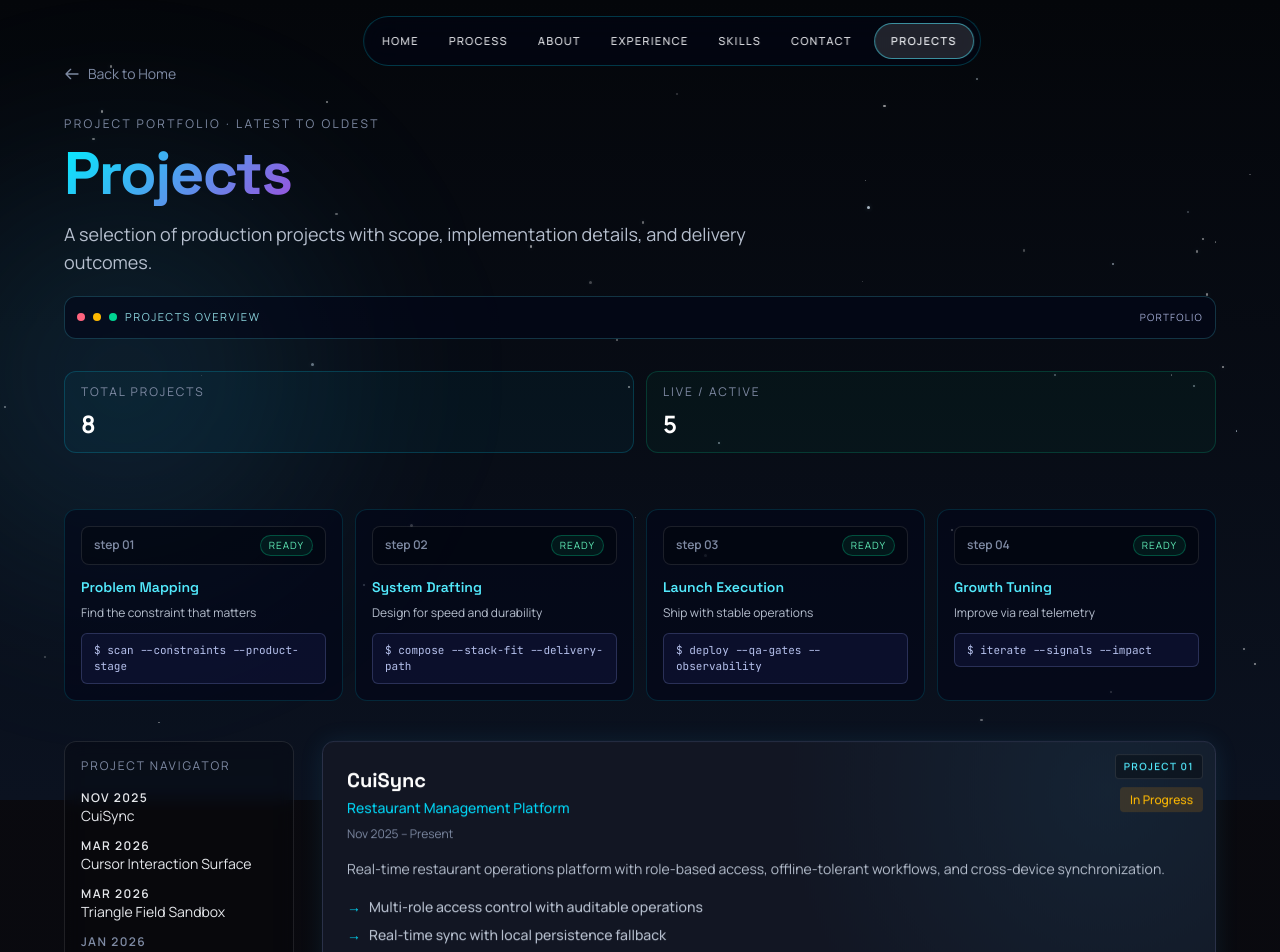
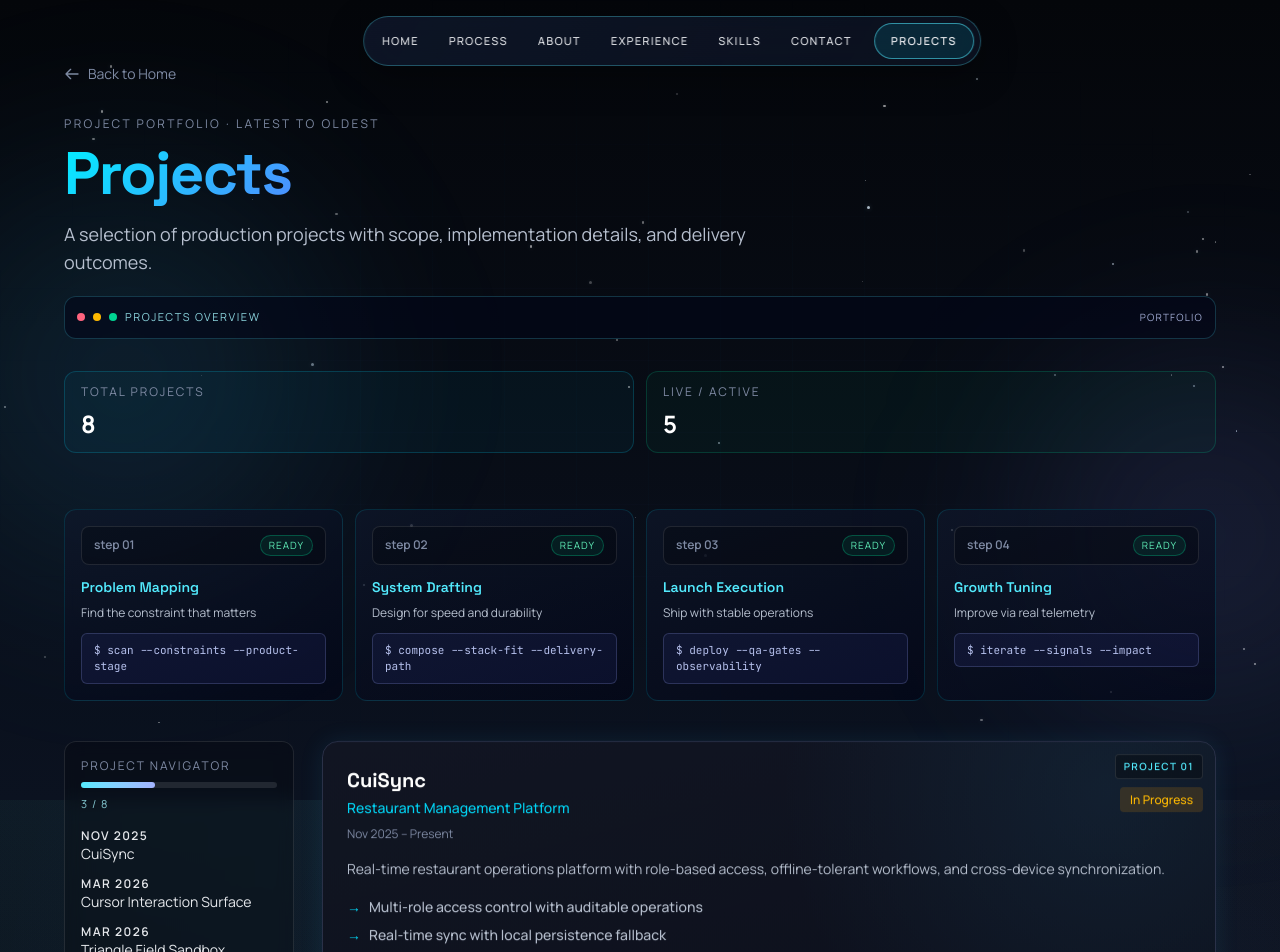
Before and after one commit to nikomeguro2004/portfolio, a Next.js app: page /projects in a window 1280 px wide. Shown: the top 952 px of the page. Built offline with nearby package versions, Linux system fonts and the light colour scheme.

Commit message:
feat: enhance project filtering and navigation components with improved UI and functionality

```diff
--- a/app/components/FloatingSectionNavbar.tsx
+++ b/app/components/FloatingSectionNavbar.tsx
@@ -105,7 +105,7 @@ export default function FloatingSectionNavbar() {
       }`}
       aria-label="Section navigation"
     >
-      <div className="flex max-w-[calc(100vw-1rem)] items-center gap-1.5 overflow-x-auto rounded-full border border-cyan-400/25 bg-slate-950/45 p-1.5 backdrop-blur-md">
+      <div className="flex max-w-[calc(100vw-1rem)] items-center gap-1.5 overflow-x-auto rounded-full border border-cyan-300/30 bg-[linear-gradient(120deg,rgba(15,23,42,0.86),rgba(15,23,42,0.62))] p-1.5 shadow-[0_10px_36px_rgba(0,0,0,0.35)] backdrop-blur-xl">
         {sectionLinks.map((link) => {
           const isActive = activeHref === link.hash;
 
@@ -117,11 +117,14 @@ export default function FloatingSectionNavbar() {
               aria-current={isActive ? 'page' : undefined}
               className={`shrink-0 rounded-full px-3 py-2 text-[11px] font-medium uppercase tracking-[0.12em] transition-colors ${
                 isActive
-                  ? 'bg-white/12 text-cyan-300'
+                  ? 'bg-white/14 text-cyan-200'
                   : 'text-slate-200/85 hover:bg-white/10 hover:text-cyan-300'
               }`}
             >
-              {link.label}
+              <span className="inline-flex items-center gap-1.5">
+                {isActive && <span className="h-1.5 w-1.5 rounded-full bg-cyan-300 shadow-[0_0_12px_rgba(103,232,249,0.85)]" />}
+                {link.label}
+              </span>
             </a>
           );
         })}
@@ -131,7 +134,7 @@ export default function FloatingSectionNavbar() {
           onClick={() => setActiveHref('/projects')}
           className={`ml-1 inline-flex h-9 shrink-0 items-center rounded-full border px-4 text-[11px] font-semibold uppercase tracking-[0.12em] transition-colors ${
             activeHref === '/projects'
-              ? 'border-cyan-300/55 bg-white/12 text-cyan-300'
+              ? 'border-cyan-300/55 bg-cyan-400/12 text-cyan-200'
               : 'border-cyan-300/35 bg-transparent text-cyan-300 hover:bg-cyan-400/10'
           }`}
           aria-label="Go to projects"
--- a/app/components/ProjectsMilestoneDeck.tsx
+++ b/app/components/ProjectsMilestoneDeck.tsx
@@ -31,7 +31,7 @@ export default function ProjectsMilestoneDeck() {
   return (
     <div ref={rootRef} className="grid md:grid-cols-4 gap-3 mb-10">
       {MILESTONES.map((item) => (
-        <div key={item.step} className="milestone-lane-card rounded-xl border border-cyan-400/15 bg-slate-950/60 p-4 opacity-0">
+        <div key={item.step} className="milestone-lane-card group rounded-xl border border-cyan-400/15 bg-[linear-gradient(160deg,rgba(15,23,42,0.7),rgba(2,6,23,0.7))] p-4 opacity-0 transition-all duration-300 hover:-translate-y-1 hover:border-cyan-300/35">
           <div className="mb-3 flex items-center justify-between rounded-lg border border-white/10 bg-black/25 px-3 py-2">
             <p className="text-xs font-semibold" style={{ color: 'var(--text-tertiary)' }}>
               step {item.step}
@@ -39,12 +39,12 @@ export default function ProjectsMilestoneDeck() {
             <span className="rounded-full border border-emerald-400/30 bg-emerald-500/10 px-2 py-0.5 text-[10px] uppercase tracking-widest text-emerald-300">ready</span>
           </div>
 
-          <h3 className="text-sm font-semibold text-cyan-300 mb-2">{item.title}</h3>
+          <h3 className="text-sm font-semibold text-cyan-300 mb-2 group-hover:text-cyan-200 transition-colors">{item.title}</h3>
           <p className="text-xs" style={{ color: 'var(--text-secondary)' }}>
             {item.note}
           </p>
 
-          <div className="mt-3 rounded-md border border-indigo-300/20 bg-indigo-500/8 px-3 py-2 font-mono text-[11px] text-indigo-200/90">
+          <div className="mt-3 rounded-md border border-indigo-300/20 bg-indigo-500/8 px-3 py-2 font-mono text-[11px] text-indigo-200/90 group-hover:border-indigo-300/35 group-hover:bg-indigo-500/14 transition-colors">
             $ {item.command}
           </div>
         </div>
--- a/app/globals.css
+++ b/app/globals.css
@@ -9,7 +9,7 @@
   --text-secondary: #B6BFCE;
   --text-tertiary: #7E8AA3;
   --accent: #00F0FF;
-  --accent-secondary: #9D4EDD;
+  --accent-secondary: #4F8CFF;
   --accent-hover: #50F6FF;
   --border: #2A3148;
   --border-subtle: rgba(31, 41, 51, 0.5);
@@ -24,11 +24,41 @@ html {
 }
 
 body {
-  background: linear-gradient(180deg, var(--background) 0%, #07080E 100%);
+  background:
+    radial-gradient(circle at 10% 12%, rgba(56, 189, 248, 0.12), transparent 36%),
+    radial-gradient(circle at 88% 28%, rgba(79, 140, 255, 0.1), transparent 42%),
+    linear-gradient(180deg, var(--background) 0%, #07080E 100%);
   color: var(--foreground);
   font-family: var(--font-body-alt), var(--font-geist-sans), "Manrope", system-ui, sans-serif;
   overflow-x: hidden;
   min-height: 100vh;
+  position: relative;
+  isolation: isolate;
+}
+
+body::before {
+  content: '';
+  position: fixed;
+  inset: 0;
+  pointer-events: none;
+  background-image: radial-gradient(rgba(255, 255, 255, 0.05) 0.7px, transparent 0.7px);
+  background-size: 3px 3px;
+  opacity: 0.08;
+  z-index: -2;
+}
+
+body::after {
+  content: '';
+  position: fixed;
+  inset: 0;
+  pointer-events: none;
+  background: radial-gradient(circle at center, transparent 36%, rgba(3, 7, 18, 0.44) 100%);
+  z-index: -1;
+}
+
+::selection {
+  background: rgba(34, 211, 238, 0.32);
+  color: #f8fafc;
 }
 
 h1,
@@ -116,21 +146,21 @@ pre,
   align-items: center;
   justify-content: center;
   padding: 0.875rem 1.75rem;
-  background: linear-gradient(90deg, var(--accent) 0%, var(--accent-secondary) 100%);
+  background: linear-gradient(110deg, var(--accent) 0%, var(--accent-secondary) 100%);
   color: #0B0F14;
   font-weight: 700;
   border-radius: 10px;
   transition: all 0.2s ease;
   text-decoration: none;
-  border: none;
+  border: 1px solid rgba(125, 211, 252, 0.28);
   cursor: pointer;
-  box-shadow: 0 6px 20px rgba(56, 189, 248, 0.15);
+  box-shadow: 0 8px 24px rgba(56, 189, 248, 0.18);
 }
 
 .btn-primary:hover {
   transform: translateY(-3px);
-  box-shadow: 0 12px 32px rgba(56, 189, 248, 0.3);
-  background: linear-gradient(90deg, var(--accent-hover) 0%, var(--accent) 100%);
+  box-shadow: 0 16px 36px rgba(56, 189, 248, 0.3);
+  background: linear-gradient(110deg, var(--accent-hover) 0%, var(--accent) 100%);
 }
 
 .btn-secondary {
@@ -239,11 +269,11 @@ pre,
 /* Project Card */
 .project-card {
   position: relative;
-  background: var(--bg-card);
+  background: linear-gradient(165deg, rgba(18, 22, 35, 0.96), rgba(13, 16, 27, 0.98));
   border: 1px solid var(--border);
-  border-radius: 12px;
+  border-radius: 16px;
   padding: 1.5rem;
-  transition: all 0.2s ease;
+  transition: transform 0.28s ease, box-shadow 0.28s ease, border-color 0.28s ease;
   overflow: hidden;
 }
 
@@ -251,17 +281,33 @@ pre,
   content: '';
   position: absolute;
   inset: 0;
-  background: linear-gradient(135deg, rgba(56, 189, 248, 0.03) 0%, transparent 50%);
+  background: linear-gradient(140deg, rgba(56, 189, 248, 0.07) 0%, rgba(79, 140, 255, 0.03) 40%, transparent 72%);
   opacity: 0;
   transition: opacity 0.3s ease;
 }
 
+.project-card::after {
+  content: '';
+  position: absolute;
+  inset: 0;
+  border-radius: 16px;
+  border: 1px solid rgba(56, 189, 248, 0.24);
+  opacity: 0;
+  transition: opacity 0.3s ease;
+  pointer-events: none;
+}
+
 .project-card:hover {
-  transform: translateY(-6px);
-  box-shadow: 0 14px 32px rgba(2, 6, 23, 0.6);
+  transform: translateY(-8px);
+  border-color: rgba(94, 234, 212, 0.34);
+  box-shadow: 0 22px 44px rgba(2, 6, 23, 0.62);
 }
 
 .project-card:hover::before {
+  opacity: 1;
+}
+
+.project-card:hover::after {
   opacity: 1;
 }
 
--- a/app/projects/page.tsx
+++ b/app/projects/page.tsx
@@ -71,20 +71,33 @@ function ProjectsHeader({
 }
 
 function ProjectNavigator({
-  sortedProjects,
+  visibleProjects,
   activeProjectIndex,
+  progressRatio,
   onSelectProject,
 }: {
-  sortedProjects: Project[];
+  visibleProjects: Project[];
   activeProjectIndex: number;
+  progressRatio: number;
   onSelectProject: (index: number) => void;
 }) {
   return (
-    <aside className="hidden self-start md:block">
-      <div className="rounded-xl border border-white/10 bg-black/20 p-4 backdrop-blur-sm md:sticky md:top-28 md:max-h-[calc(100vh-8rem)] md:overflow-y-auto">
-        <p className="mb-4 text-xs uppercase tracking-[0.16em]" style={{ color: 'var(--text-tertiary)' }}>Project Navigator</p>
+    <aside className="hidden self-start md:sticky md:top-28 md:block md:h-fit">
+      <div className="rounded-xl border border-white/10 bg-black/20 p-4 backdrop-blur-sm md:max-h-[calc(100vh-8rem)] md:overflow-y-auto">
+        <p className="mb-2 text-xs uppercase tracking-[0.16em]" style={{ color: 'var(--text-tertiary)' }}>Project Navigator</p>
+        <div className="mb-4">
+          <div className="mb-2 h-1.5 rounded-full bg-white/10">
+            <div
+              className="h-full rounded-full bg-linear-to-r from-cyan-300 to-indigo-300 transition-all duration-300"
+              style={{ width: `${Math.max(progressRatio * 100, 5)}%` }}
+            />
+          </div>
+          <p className="text-[11px] uppercase tracking-[0.12em] text-cyan-200/80">
+            {Math.min(activeProjectIndex + 1, visibleProjects.length)} / {visibleProjects.length}
+          </p>
+        </div>
         <div className="space-y-3">
-          {sortedProjects.map((project, index) => (
+          {visibleProjects.map((project, index) => (
             <button
               key={project.title}
               className="block text-left transition-colors"
@@ -245,8 +258,11 @@ export default function ProjectsPage() {
   const headerRef = useRef<HTMLDivElement>(null);
   const projectsRef = useRef<HTMLDivElement>(null);
   const backdropRef = useRef<HTMLDivElement>(null);
+  const backdropRefSecondary = useRef<HTMLDivElement>(null);
   const [hoveredProject, setHoveredProject] = useState<string | null>(null);
   const [activeProjectIndex, setActiveProjectIndex] = useState(0);
+  const visibleProjects = sortedProjects;
+  const resolvedActiveProjectIndex = Math.min(activeProjectIndex, Math.max(visibleProjects.length - 1, 0));
 
   const handleNavigatorSelect = (index: number) => {
     if (!projectsRef.current) return;
@@ -310,7 +326,7 @@ export default function ProjectsPage() {
       window.removeEventListener('scroll', updateTimelineProgress);
       window.removeEventListener('resize', updateTimelineProgress);
     };
-  }, [sortedProjects.length]);
+  }, [visibleProjects.length]);
 
   useEffect(() => {
     if (!backdropRef.current) return;
@@ -324,9 +340,28 @@ export default function ProjectsPage() {
     });
   }, []);
 
+  useEffect(() => {
+    if (!backdropRefSecondary.current) return;
+    animate(backdropRefSecondary.current, {
+      translateX: [30, -42],
+      translateY: [-24, 32],
+      duration: 12000,
+      direction: 'alternate',
+      loop: true,
+      ease: 'inOutSine',
+    });
+  }, []);
+
   return (
-    <div className="relative min-h-screen overflow-x-hidden">
+    <div className="relative min-h-screen overflow-x-clip">
       <FloatingSectionNavbar />
+
+      <div className="pointer-events-none fixed inset-0 opacity-35" style={{
+        backgroundImage:
+          'linear-gradient(to right, rgba(56, 189, 248, 0.05) 1px, transparent 1px), linear-gradient(to bottom, rgba(129, 140, 248, 0.05) 1px, transparent 1px)',
+        backgroundSize: '72px 72px',
+        maskImage: 'radial-gradient(ellipse at center, black 30%, transparent 85%)',
+      }} />
 
       <div
         ref={backdropRef}
@@ -340,6 +375,20 @@ export default function ProjectsPage() {
           filter: 'blur(72px)',
         }}
       />
+
+      <div
+        ref={backdropRefSecondary}
+        className="fixed pointer-events-none transition-all duration-500"
+        style={{
+          width: '540px',
+          height: '540px',
+          background: 'radial-gradient(circle, rgba(129, 140, 248, 0.16) 0%, transparent 70%)',
+          top: '34%',
+          right: '-190px',
+          filter: 'blur(78px)',
+        }}
+      />
+
       <div className="pt-16 pb-24">
         <div className="container">
           <ProjectsHeader
@@ -354,20 +403,30 @@ export default function ProjectsPage() {
 
           <div className="grid items-start gap-7 md:grid-cols-[230px_minmax(0,1fr)]">
             <ProjectNavigator
-              sortedProjects={sortedProjects}
-              activeProjectIndex={activeProjectIndex}
+              visibleProjects={visibleProjects}
+              activeProjectIndex={resolvedActiveProjectIndex}
+              progressRatio={visibleProjects.length ? (resolvedActiveProjectIndex + 1) / visibleProjects.length : 0}
               onSelectProject={handleNavigatorSelect}
             />
 
             <div ref={projectsRef} className="space-y-7">
-              {sortedProjects.map((project, index) => {
+              {!visibleProjects.length && (
+                <div className="rounded-2xl border border-white/10 bg-slate-950/55 p-8 text-center">
+                  <p className="text-lg font-semibold text-white">No projects available</p>
+                  <p className="mt-2 text-sm" style={{ color: 'var(--text-tertiary)' }}>
+                    Add project data to begin rendering the timeline.
+                  </p>
+                </div>
+              )}
+
+              {visibleProjects.map((project, index) => {
                 return (
                   <ProjectTimelineCard
                     key={project.title}
                     project={project}
                     index={index}
                     isHovered={hoveredProject === project.title}
-                    cardActive={index === activeProjectIndex}
+                    cardActive={index === resolvedActiveProjectIndex}
                     onHover={setHoveredProject}
                     onLeave={() => setHoveredProject(null)}
                   />
```
